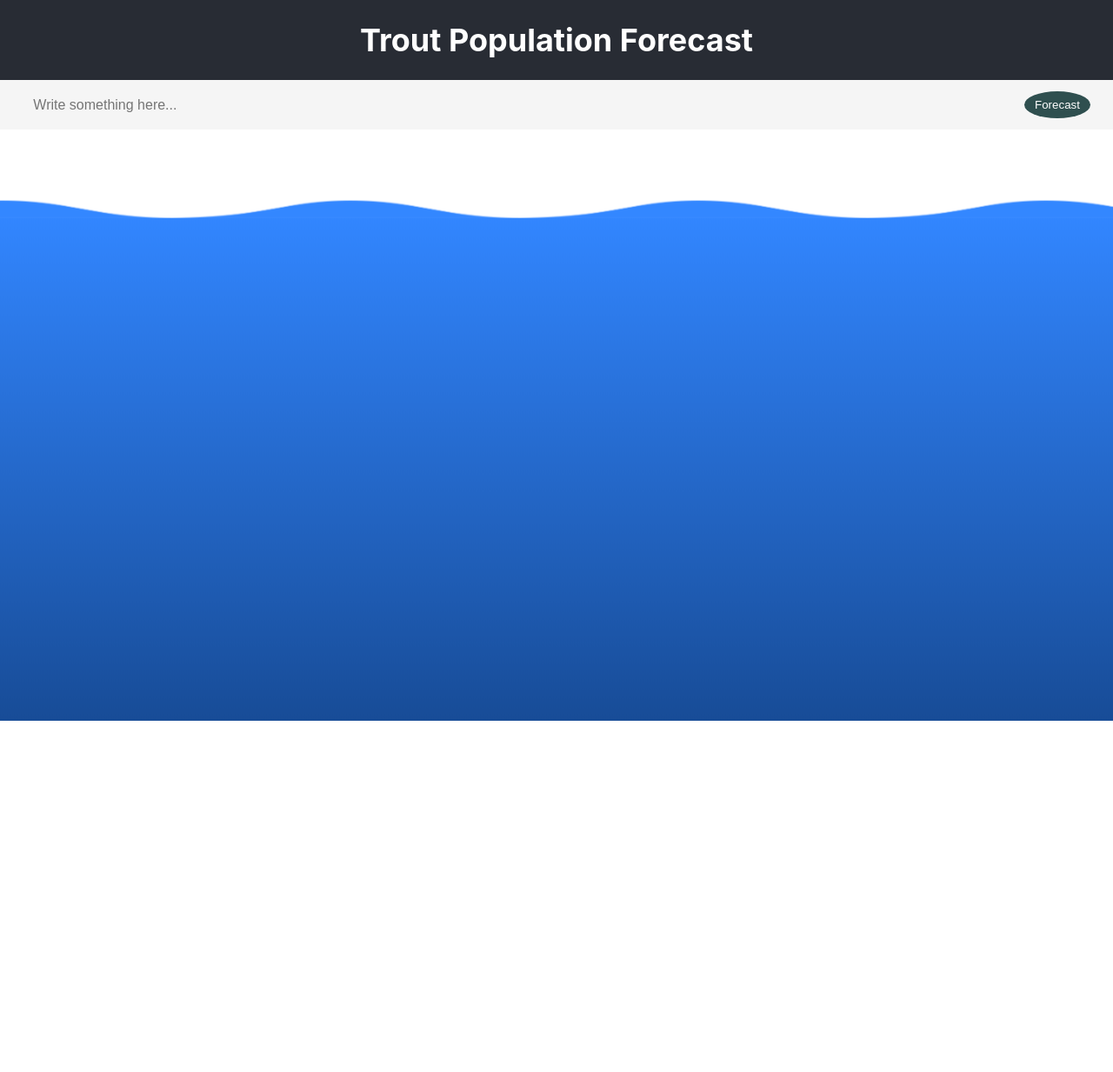
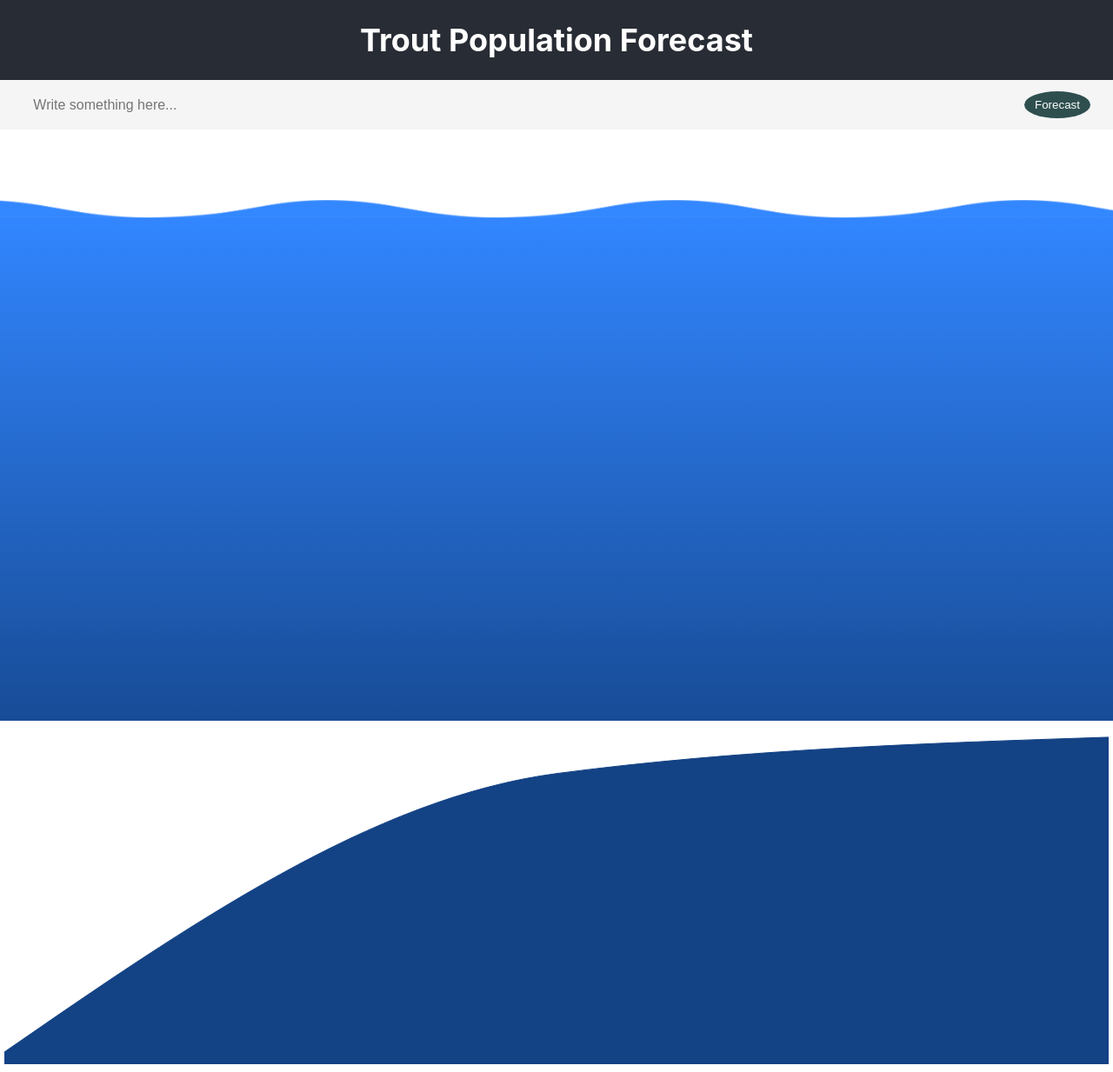
Before and after one commit to DMJamboe/trout-population, a React (Create React App) app: page / in a window 1280 px wide. Shown: the whole page at 87% size. Before the commit the page ends 829 px from the top, so only its background shows below. Built offline with nearby package versions, Linux system fonts and the light colour scheme.

Commit message:
added grapgf

```diff
--- a/package.json
+++ b/package.json
@@ -10,7 +10,9 @@
     "react-dom": "^18.2.0",
     "react-scripts": "5.0.1",
     "react-tsparticles": "^2.9.3",
+    "recharts": "^2.4.3",
     "tsparticles": "^2.9.3",
+    "vision-react-stock-chart": "^2.5.7",
     "web-vitals": "^2.1.4"
   },
   "scripts": {
--- a/src/App.css
+++ b/src/App.css
@@ -111,7 +111,7 @@ span {
   height: 20px;
   background-size: contain;
   background-color: white;
-  animation: wave linear 40s infinite;
+  animation: wave linear 10s infinite;
 }
 
 .deep-water {
@@ -124,7 +124,7 @@ span {
     background-position: 0px 0px;
   }
   to {
-    background-position: 3000px 0px;
+    background-position: 1200px 0px;
   }
 }
 
--- a/src/App.js
+++ b/src/App.js
@@ -1,6 +1,8 @@
 import logo from './logo.svg';
 import { useEffect, useState } from "react";
+import { ResponsiveContainer, AreaChart, Area, LineChart, Line, CartesianGrid, XAxis, YAxis } from 'recharts';
 import './App.css';
+let data = [{time: 1, population: 10000},{time: 1, population: 240000},{time: 2, population: 270000}];
 
 function App() {
   const [input, setInput] = useState("");
@@ -30,6 +32,16 @@ function App() {
           <span class="deep-water"></span>
         </div>
       </div>
+      <div class="Stocks">
+        <ResponsiveContainer width="100%" height={400}>
+          <AreaChart width={600} height={300} data={data}>
+            <Area type="monotone" dataKey="population" stroke="#134285" fill="#134285" fillOpacity={1}/>
+            {/*<CartesianGrid stroke="#ccc" />
+            <XAxis dataKey="name" />
+            <YAxis />*/}
+          </AreaChart>
+        </ResponsiveContainer>
+      </div>
     </div>
   );
 }
```
Also changed, not shown: 1 other file (tests, documents, lock files or other folders).
